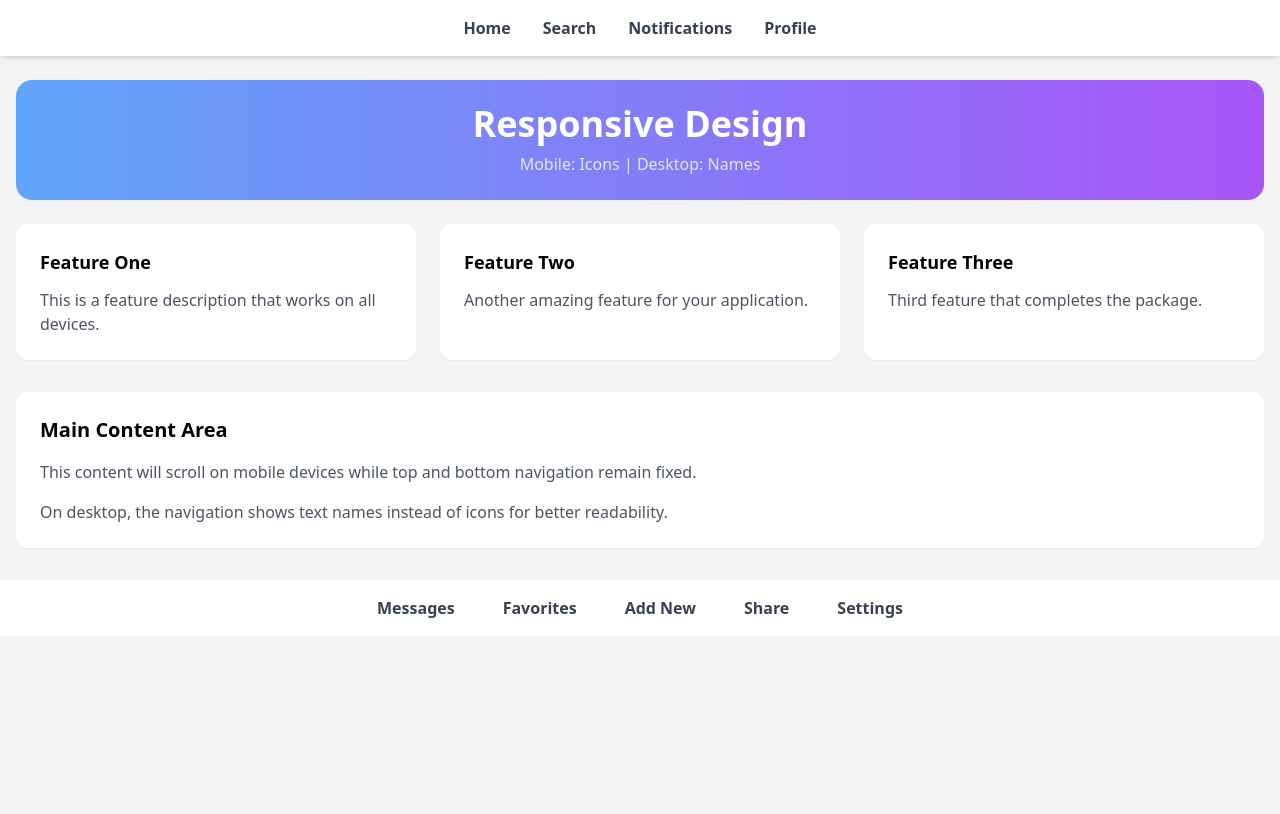
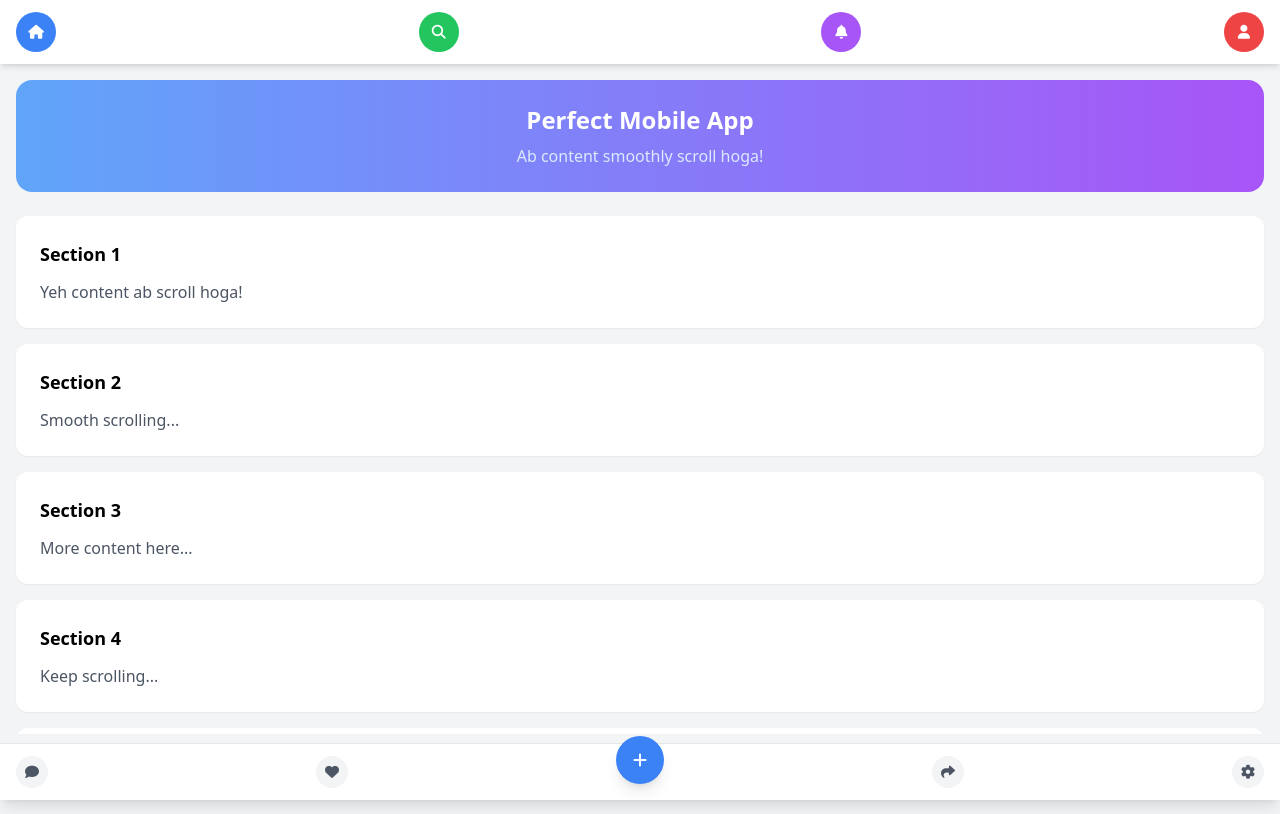
Before and after one commit to Akhil80git/Typ, a plain HTML site: page Index.html in a window 1280 px wide. Drawn offline with nearby package versions, Linux system fonts and the light colour scheme.

Commit message:
Update Index.html

```diff
--- a/Index.html
+++ b/Index.html
@@ -3,113 +3,180 @@
 <head>
     <meta charset="UTF-8">
     <meta name="viewport" content="width=device-width, initial-scale=1.0">
-    <title>Responsive Layout</title>
+    <title>Mobile App</title>
     <script src="https://cdn.tailwindcss.com"></script>
     <link rel="stylesheet" href="https://cdnjs.cloudflare.com/ajax/libs/font-awesome/6.4.0/css/all.min.css">
+    <style>
+        /* Simple styling - no complex fixes */
+        body {
+            margin: 0;
+            padding: 0;
+            background: #f3f4f6;
+        }
+
+        /* Ensure content area scrolls */
+        .content-area {
+            height: calc(100vh - 130px);
+            overflow-y: auto;
+            -webkit-overflow-scrolling: touch;
+        }
+
+        /* Hide scrollbar for cleaner look */
+        .content-area::-webkit-scrollbar {
+            display: none;
+        }
+    </style>
 </head>
 <body class="bg-gray-100">
-    <!-- Top Navigation - Mobile: Icons, Desktop: Names -->
+    <!-- Top Navigation -->
     <nav class="fixed top-0 left-0 right-0 bg-white shadow-md z-50">
         <div class="container mx-auto px-4">
-            <!-- Mobile View - 4 Icons -->
-            <div class="flex justify-between items-center py-3 md:hidden">
+            <div class="flex justify-between items-center py-3">
                 <div class="w-10 h-10 bg-blue-500 rounded-full flex items-center justify-center">
-                    <i class="fas fa-home text-white"></i>
+                    <i class="fas fa-home text-white text-sm"></i>
                 </div>
                 <div class="w-10 h-10 bg-green-500 rounded-full flex items-center justify-center">
-                    <i class="fas fa-search text-white"></i>
+                    <i class="fas fa-search text-white text-sm"></i>
                 </div>
                 <div class="w-10 h-10 bg-purple-500 rounded-full flex items-center justify-center">
-                    <i class="fas fa-bell text-white"></i>
+                    <i class="fas fa-bell text-white text-sm"></i>
                 </div>
                 <div class="w-10 h-10 bg-red-500 rounded-full flex items-center justify-center">
-                    <i class="fas fa-user text-white"></i>
+                    <i class="fas fa-user text-white text-sm"></i>
                 </div>
-            </div>
-
-            <!-- Desktop View - Names Only -->
-            <div class="hidden md:flex justify-center space-x-8 py-4">
-                <span class="font-semibold text-gray-700 hover:text-blue-600 cursor-pointer">Home</span>
-                <span class="font-semibold text-gray-700 hover:text-blue-600 cursor-pointer">Search</span>
-                <span class="font-semibold text-gray-700 hover:text-blue-600 cursor-pointer">Notifications</span>
-                <span class="font-semibold text-gray-700 hover:text-blue-600 cursor-pointer">Profile</span>
             </div>
         </div>
     </nav>
 
-    <!-- Main Content -->
-    <div class="pt-20 pb-24 md:pb-8 px-4 container mx-auto">
+    <!-- Scrollable Content Area -->
+    <main class="content-area mt-16 mb-20">
+        <div class="container mx-auto px-4 py-4">
             <!-- Hero Section -->
             <div class="bg-gradient-to-r from-blue-400 to-purple-500 text-white rounded-2xl p-6 mb-6 text-center">
-            <h1 class="text-2xl md:text-4xl font-bold mb-2">Responsive Design</h1>
-            <p class="text-blue-100">Mobile: Icons | Desktop: Names</p>
+                <h1 class="text-2xl font-bold mb-2">Perfect Mobile App</h1>
+                <p class="text-blue-100">Ab content smoothly scroll hoga!</p>
             </div>
 
-        <!-- Content Grid -->
-        <div class="grid grid-cols-1 md:grid-cols-3 gap-6 mb-8">
+            <!-- Multiple Content Sections -->
+            <div class="space-y-4">
                 <div class="bg-white rounded-xl p-6 shadow-sm">
-                <h3 class="font-bold text-lg mb-3">Feature One</h3>
-                <p class="text-gray-600">This is a feature description that works on all devices.</p>
+                    <h3 class="font-bold text-lg mb-3">Section 1</h3>
+                    <p class="text-gray-600">Yeh content ab scroll hoga!</p>
                 </div>
+
                 <div class="bg-white rounded-xl p-6 shadow-sm">
-                <h3 class="font-bold text-lg mb-3">Feature Two</h3>
-                <p class="text-gray-600">Another amazing feature for your application.</p>
+                    <h3 class="font-bold text-lg mb-3">Section 2</h3>
+                    <p class="text-gray-600">Smooth scrolling...</p>
                 </div>
+
                 <div class="bg-white rounded-xl p-6 shadow-sm">
-                <h3 class="font-bold text-lg mb-3">Feature Three</h3>
-                <p class="text-gray-600">Third feature that completes the package.</p>
+                    <h3 class="font-bold text-lg mb-3">Section 3</h3>
+                    <p class="text-gray-600">More content here...</p>
+                </div>
+
+                <div class="bg-white rounded-xl p-6 shadow-sm">
+                    <h3 class="font-bold text-lg mb-3">Section 4</h3>
+                    <p class="text-gray-600">Keep scrolling...</p>
+                </div>
+
+                <div class="bg-white rounded-xl p-6 shadow-sm">
+                    <h3 class="font-bold text-lg mb-3">Section 5</h3>
+                    <p class="text-gray-600">Perfect scrolling!</p>
+                </div>
+
+                <div class="bg-white rounded-xl p-6 shadow-sm">
+                    <h3 class="font-bold text-lg mb-3">Section 6</h3>
+                    <p class="text-gray-600">Mobile experience!</p>
+                </div>
+
+                <div class="bg-white rounded-xl p-6 shadow-sm">
+                    <h3 class="font-bold text-lg mb-3">Section 7</h3>
+                    <p class="text-gray-600">Final content section.</p>
+                </div>
+
+                <div class="bg-white rounded-xl p-6 shadow-sm">
+                    <h3 class="font-bold text-lg mb-3">Section 8</h3>
+                    <p class="text-gray-600">Extra content to test scrolling.</p>
+                </div>
+
+                <div class="bg-white rounded-xl p-6 shadow-sm">
+                    <h3 class="font-bold text-lg mb-3">Section 9</h3>
+                    <p class="text-gray-600">More scrolling test...</p>
+                </div>
+
+                <div class="bg-white rounded-xl p-6 shadow-sm">
+                    <h3 class="font-bold text-lg mb-3">Section 10</h3>
+                    <p class="text-gray-600">Last section for testing.</p>
+                </div>
+
+                <div class="bg-white rounded-xl p-6 shadow-sm">
+                    <h3 class="font-bold text-lg mb-3">Section 11</h3>
+                    <p class="text-gray-600">Additional content...</p>
+                </div>
+
+                <div class="bg-white rounded-xl p-6 shadow-sm">
+                    <h3 class="font-bold text-lg mb-3">Section 12</h3>
+                    <p class="text-gray-600">Final testing section.</p>
                 </div>
             </div>
+        </div>
+    </main>
 
-        <!-- Additional Content -->
-        <div class="bg-white rounded-xl p-6 shadow-sm">
-            <h2 class="text-xl font-bold mb-4">Main Content Area</h2>
-            <p class="text-gray-600 mb-4">This content will scroll on mobile devices while top and bottom navigation remain fixed.</p>
-            <p class="text-gray-600">On desktop, the navigation shows text names instead of icons for better readability.</p>
-        </div>
-    </div>
-
-    <!-- Bottom Navigation - Mobile: Icons, Desktop: Names -->
-    <nav class="fixed bottom-0 left-0 right-0 bg-white shadow-lg border-t md:relative md:shadow-none md:border-t-0">
+    <!-- Bottom Navigation -->
+    <nav class="fixed bottom-0 left-0 right-0 bg-white shadow-lg border-t z-50">
         <div class="container mx-auto px-4">
-            <!-- Mobile View - 5 Icons -->
-            <div class="flex justify-between items-center py-3 md:hidden">
+            <div class="flex justify-between items-center py-3">
                 <div class="flex flex-col items-center">
-                    <div class="w-8 h-8 bg-gray-100 rounded-full flex items-center justify-center mb-1">
+                    <div class="w-8 h-8 bg-gray-100 rounded-full flex items-center justify-center">
                         <i class="fas fa-comment text-gray-600 text-sm"></i>
                     </div>
                 </div>
                 <div class="flex flex-col items-center">
-                    <div class="w-8 h-8 bg-gray-100 rounded-full flex items-center justify-center mb-1">
+                    <div class="w-8 h-8 bg-gray-100 rounded-full flex items-center justify-center">
                         <i class="fas fa-heart text-gray-600 text-sm"></i>
                     </div>
                 </div>
                 <div class="flex flex-col items-center">
-                    <div class="w-12 h-12 bg-blue-500 rounded-full flex items-center justify-center -mt-4 shadow-lg">
+                    <div class="w-12 h-12 bg-blue-500 rounded-full flex items-center justify-center -mt-6 shadow-lg">
                         <i class="fas fa-plus text-white"></i>
                     </div>
                 </div>
                 <div class="flex flex-col items-center">
-                    <div class="w-8 h-8 bg-gray-100 rounded-full flex items-center justify-center mb-1">
+                    <div class="w-8 h-8 bg-gray-100 rounded-full flex items-center justify-center">
                         <i class="fas fa-share text-gray-600 text-sm"></i>
                     </div>
                 </div>
                 <div class="flex flex-col items-center">
-                    <div class="w-8 h-8 bg-gray-100 rounded-full flex items-center justify-center mb-1">
+                    <div class="w-8 h-8 bg-gray-100 rounded-full flex items-center justify-center">
                         <i class="fas fa-cog text-gray-600 text-sm"></i>
                     </div>
                 </div>
             </div>
-
-            <!-- Desktop View - Names Only -->
-            <div class="hidden md:flex justify-center space-x-12 py-4">
-                <span class="font-semibold text-gray-700 hover:text-blue-600 cursor-pointer">Messages</span>
-                <span class="font-semibold text-gray-700 hover:text-blue-600 cursor-pointer">Favorites</span>
-                <span class="font-semibold text-gray-700 hover:text-blue-600 cursor-pointer">Add New</span>
-                <span class="font-semibold text-gray-700 hover:text-blue-600 cursor-pointer">Share</span>
-                <span class="font-semibold text-gray-700 hover:text-blue-600 cursor-pointer">Settings</span>
-            </div>
         </div>
     </nav>
+
+    <script>
+        // Simple script to hide address bar
+        window.addEventListener('load', function() {
+            // Wait a bit then scroll to hide address bar
+            setTimeout(function() {
+                window.scrollTo(0, 1);
+            }, 100);
+        });
+
+        // Hide address bar on touch start
+        document.addEventListener('touchstart', function() {
+            setTimeout(function() {
+                window.scrollTo(0, 1);
+            }, 10);
+        });
+
+        // Hide address bar on scroll
+        window.addEventListener('scroll', function() {
+            setTimeout(function() {
+                window.scrollTo(0, 1);
+            }, 10);
+        });
+    </script>
 </body>
 </html>
```
Lines whose indentation alone changed are shown as unchanged.
